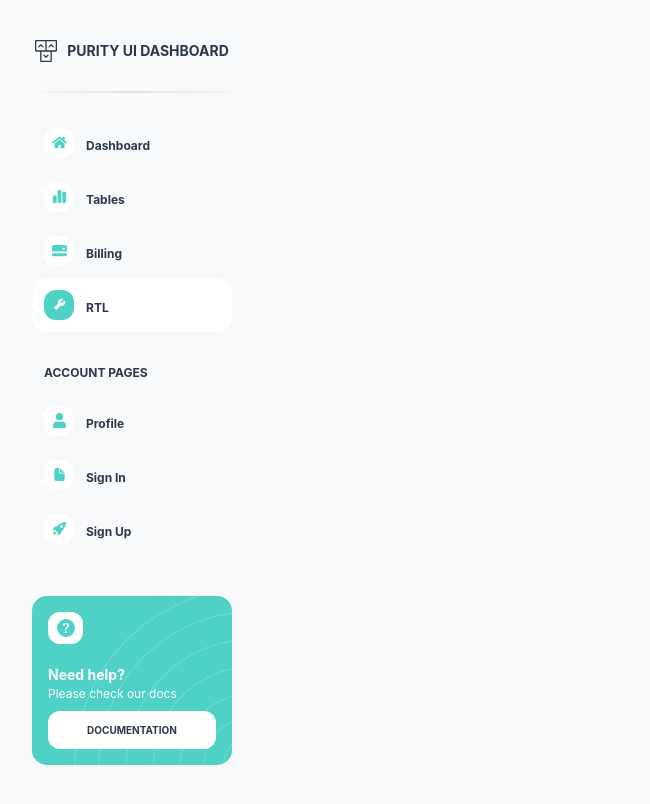
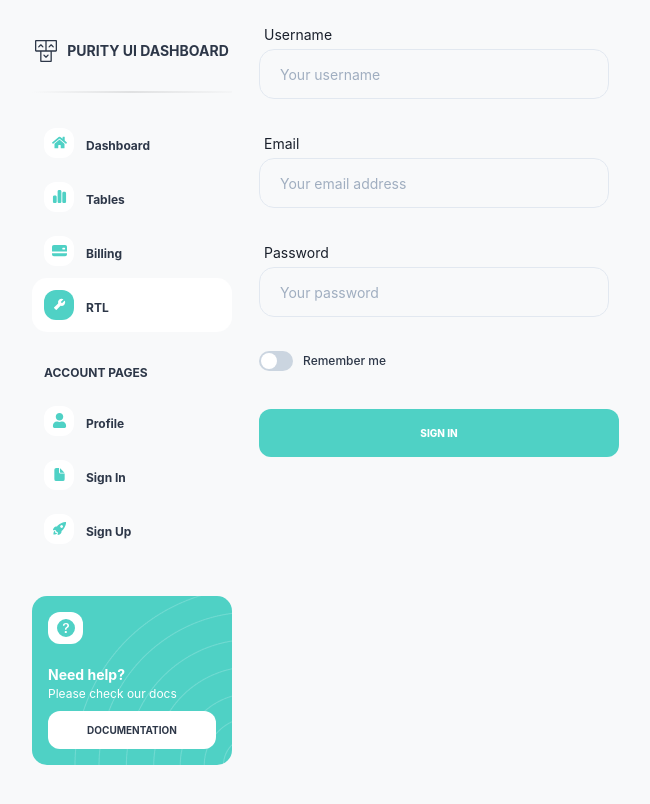
Before and after one commit to vietdo2109/intern_01, a React (Create React App) app: page /rtl in a window 1280 px wide. Shown: the top 804 px of the page, without its empty margins (8-658 px from the left). Built offline with nearby package versions, Linux system fonts and the light colour scheme.

Commit message:
form validate with react-hook-form and Joi

```diff
--- a/package.json
+++ b/package.json
@@ -4,6 +4,7 @@
   "private": true,
   "dependencies": {
     "@chakra-ui/react": "^2.8.2",
+    "@hookform/resolvers": "^3.9.0",
     "@mui/styled-engine-sc": "^6.1.1",
     "@nivo/core": "^0.87.0",
     "@nivo/line": "^0.87.0",
@@ -16,8 +17,10 @@
     "@types/react-dom": "^18.3.0",
     "formik": "^2.4.6",
     "framer-motion": "^11.5.4",
+    "joi": "^17.13.3",
     "react": "^18.3.1",
     "react-dom": "^18.3.1",
+    "react-hook-form": "^7.53.0",
     "react-icons": "^5.3.0",
     "react-router-dom": "^6.26.2",
     "react-scripts": "5.0.1",
@@ -49,5 +52,8 @@
       "last 1 firefox version",
       "last 1 safari version"
     ]
+  },
+  "devDependencies": {
+    "@hookform/devtools": "^4.3.1"
   }
 }
--- /dev/null
+++ b/src/components/forms/BasicForm.tsx
@@ -0,0 +1,165 @@
+import {
+  Flex,
+  Text,
+  Switch,
+  Box,
+  FormControl,
+  FormLabel,
+  Input,
+  Button,
+} from "@chakra-ui/react";
+import { useForm } from "react-hook-form";
+import React from "react";
+import { DevTool } from "@hookform/devtools";
+import ErrorMess from "./ErrorMess";
+import { SignUpJoiSchema } from "../../schemas";
+import { joiResolver } from "@hookform/resolvers/joi";
+
+export default function BasicForm() {
+  const form = useForm<SubmitData>({
+    resolver: joiResolver(SignUpJoiSchema),
+  });
+  const { register, control, handleSubmit, formState } = form;
+  const { errors } = formState;
+
+  interface SubmitData {
+    username: string;
+    email: string;
+    password: string;
+  }
+  const onSubmit = (data: SubmitData) => {
+    console.log(data);
+  };
+  return (
+    <Box width={"360px"}>
+      <form
+        onSubmit={handleSubmit(onSubmit)}
+        noValidate
+      >
+        <Flex
+          flexDir={"column"}
+          gap={"24px"}
+        >
+          <Flex
+            flexDir={"column"}
+            gap={"5px"}
+          >
+            <Flex flexDir={"column"}>
+              <Text
+                fontSize="14px"
+                ml="5px"
+              >
+                Username
+              </Text>
+              <Input
+                border={"1px solid #E2E8F0"}
+                width="350px"
+                height="50px"
+                borderRadius="15px"
+                mt="4px"
+                {...register("username")}
+                type="text"
+                placeholder="Your username"
+                _placeholder={{ fontSize: "14px", color: "#A0AEC0" }}
+                size="sm"
+                p="0 20px 0 20px"
+              />
+            </Flex>
+            <ErrorMess error={errors.username?.message}></ErrorMess>
+          </Flex>
+          <Flex
+            flexDir={"column"}
+            gap={"5px"}
+          >
+            <Flex flexDir={"column"}>
+              <Text
+                fontSize="14px"
+                ml="5px"
+              >
+                Email
+              </Text>
+              <Input
+                width="350px"
+                height="50px"
+                border={"1px solid #E2E8F0"}
+                borderRadius="15px"
+                mt="4px"
+                type="email"
+                {...register("email")}
+                placeholder="Your email address"
+                _placeholder={{ fontSize: "14px", color: "#A0AEC0" }}
+                size="sm"
+                p="0 20px 0 20px"
+              />
+            </Flex>
+            <ErrorMess error={errors.email?.message}></ErrorMess>
+          </Flex>
+          <Flex
+            flexDir={"column"}
+            gap={"5px"}
+          >
+            <Flex flexDir={"column"}>
+              <Text
+                fontSize="14px"
+                ml="5px"
+              >
+                Password
+              </Text>
+              <Input
+                border={"1px solid #E2E8F0"}
+                width="350px"
+                height="50px"
+                borderRadius="15px"
+                mt="4px"
+                {...register("password")}
+                type="password"
+                placeholder="Your password"
+                _placeholder={{ fontSize: "14px", color: "#A0AEC0" }}
+                size="sm"
+                p="0 20px 0 20px"
+              />
+            </Flex>
+            <ErrorMess error={errors.password?.message}></ErrorMess>
+          </Flex>
+
+          <FormControl
+            display="flex"
+            alignItems="center"
+            gap="10px"
+          >
+            <Switch
+              id="rememer-me-switch"
+              colorScheme="teal"
+            />
+            <FormLabel
+              htmlFor="rememer-me-switch"
+              mb="0"
+              fontSize="12px"
+              color="#2D3748"
+            >
+              Remember me
+            </FormLabel>
+          </FormControl>
+          <Button
+            bg="#4FD1C5"
+            size="lg"
+            borderRadius="12px"
+            mt="14px"
+            width={"100%"}
+            minH="45px"
+            type="submit"
+          >
+            <Text
+              color="#FFFFFF"
+              fontSize="10px"
+              fontWeight={"800"}
+            >
+              SIGN IN
+            </Text>
+          </Button>
+        </Flex>
+      </form>
+      <DevTool control={control} />
+    </Box>
+  );
+}
--- /dev/null
+++ b/src/components/forms/ErrorMess.tsx
@@ -0,0 +1,16 @@
+import { Text } from "@chakra-ui/react";
+import React, { ReactNode } from "react";
+
+export default function ErrorMess({ error }: { error: string | undefined }) {
+  return (
+    <Text
+      mt={"5px"}
+      ml={"5px"}
+      color={"red"}
+      fontSize={"12px"}
+      fontWeight={"400"}
+    >
+      {error}
+    </Text>
+  );
+}
--- a/src/pages/RTL.tsx
+++ b/src/pages/RTL.tsx
@@ -1,5 +1,7 @@
 import { Flex, Box } from "@chakra-ui/react";
 import Layout from "../components/Layout";
+import BasicForm from "../components/forms/BasicForm";
+
 export default function RTL() {
   return (
     <Layout>
@@ -18,7 +20,9 @@ export default function RTL() {
           gap={"24px"}
           flexDir={"column"}
         >
-          <Box h={"100vh"}></Box>
+          <Box h={"100vh"}>
+            <BasicForm />
+          </Box>
         </Flex>
       </Flex>
     </Layout>
--- a/src/pages/SignUp.tsx
+++ b/src/pages/SignUp.tsx
@@ -19,19 +19,30 @@ import { Link } from "react-router-dom";
 import BgSignUp from "../assets/images/BgSignUp.png";
 import TopNavBar from "../components/TopNavBar";
 import Footer from "../components/Footer";
-// import "./Test.css";
+import { SignUpJoiSchema } from "../schemas";
+import { joiResolver } from "@hookform/resolvers/joi";
+import { useForm } from "react-hook-form";
+import ErrorMess from "../components/forms/ErrorMess";
+
+interface NewAccount {
+  username: string;
+  email: string;
+  password: string;
+  repeat_password: string;
+}
 
 export default function SignUp() {
-  const [username, setUserName] = React.useState("");
-  const [email, setEmail] = React.useState("");
-  const [password, setPassword] = React.useState("");
-  const handleUsernameChange = (event: React.ChangeEvent<HTMLInputElement>) =>
-    setUserName(event.target.value);
-  const handleEmailChange = (event: React.ChangeEvent<HTMLInputElement>) =>
-    setEmail(event.target.value);
-  const handlePasswordChange = (event: React.ChangeEvent<HTMLInputElement>) =>
-    setPassword(event.target.value);
+  const {
+    register,
+    handleSubmit,
+    formState: { errors },
+  } = useForm<NewAccount>({
+    resolver: joiResolver(SignUpJoiSchema),
+  });
 
+  const onSubmit = (data: NewAccount) => {
+    console.log(data);
+  };
   const iconBg = "#2D3748";
   return (
     <Flex
@@ -108,12 +119,13 @@ export default function SignUp() {
         </Flex>
 
         {/* card */}
+        <form onSubmit={handleSubmit(onSubmit)}>
           <Flex
             mt="60px"
             alignItems="center"
             justifyContent="center"
             mb="60px"
-          minHeight="715px"
+            minHeight="915px"
             minWidth="400px"
             width="450px"
             borderRadius="15px"
@@ -229,16 +241,18 @@ export default function SignUp() {
                 <Input
                   width="350px"
                   height="50px"
-                border="1px solid #E2E8F0"
+                  border={
+                    errors.username ? "1px solid red" : "1px solid #E2E8F0"
+                  }
                   borderRadius="15px"
                   mt="4px"
-                value={username}
-                onChange={handleUsernameChange}
+                  {...register("username")}
                   placeholder="Your full name"
                   _placeholder={{ fontSize: "14px", color: "#A0AEC0" }}
                   p="0 20px 0 20px"
                   size="sm"
                 />
+                <ErrorMess error={errors.username?.message} />
               </Box>
               <Box>
                 <Text
@@ -251,16 +265,16 @@ export default function SignUp() {
                 <Input
                   width="350px"
                   height="50px"
-                border="1px solid #E2E8F0"
+                  border={errors.email ? "1px solid red" : "1px solid #E2E8F0"}
                   borderRadius="15px"
                   mt="4px"
-                value={email}
-                onChange={handleEmailChange}
+                  {...register("email")}
                   placeholder="Your email address"
                   _placeholder={{ fontSize: "14px", color: "#A0AEC0" }}
                   size="sm"
                   p="0 20px 0 20px"
                 />
+                <ErrorMess error={errors.email?.message} />
               </Box>
               <Box>
                 <Text
@@ -271,18 +285,48 @@ export default function SignUp() {
                   Password
                 </Text>
                 <Input
+                  type="password"
                   width="350px"
                   height="50px"
-                border="1px solid #E2E8F0"
+                  border={
+                    errors.password ? "1px solid red" : "1px solid #E2E8F0"
+                  }
                   borderRadius="15px"
                   mt="4px"
-                value={password}
-                onChange={handlePasswordChange}
+                  {...register("password")}
                   placeholder="Your password"
                   _placeholder={{ fontSize: "14px", color: "#A0AEC0" }}
                   size="sm"
                   p="0 20px 0 20px"
-              />
+                />{" "}
+                <ErrorMess error={errors.password?.message} />
+              </Box>
+              <Box>
+                <Text
+                  fontSize="14px"
+                  color={iconBg}
+                  ml="5px"
+                >
+                  Re-enter your password
+                </Text>
+                <Input
+                  width="350px"
+                  type="password"
+                  height="50px"
+                  border={
+                    errors.repeat_password
+                      ? "1px solid red"
+                      : "1px solid #E2E8F0"
+                  }
+                  borderRadius="15px"
+                  mt="4px"
+                  {...register("repeat_password")}
+                  placeholder="re-enter your password"
+                  _placeholder={{ fontSize: "14px", color: "#A0AEC0" }}
+                  size="sm"
+                  p="0 20px 0 20px"
+                />{" "}
+                <ErrorMess error={errors.repeat_password?.message} />
               </Box>
               <FormControl
                 display="flex"
@@ -308,6 +352,7 @@ export default function SignUp() {
                 size="lg"
                 borderRadius="12px"
                 mt="14px"
+                type="submit"
               >
                 <Text
                   color="#FFFFFF"
@@ -341,7 +386,7 @@ export default function SignUp() {
               </Text>
             </Flex>
           </Flex>
-
+        </form>
         <Box w={"60%"}>
           <Footer />
         </Box>
--- a/src/schemas/index.ts
+++ b/src/schemas/index.ts
@@ -1,18 +1,21 @@
 import * as Yup from "yup";
-
-export const signUpSchema = Yup.object().shape({
-  fullName: Yup.string()
-    .min(2, "Too Short!")
-    .max(50, "Too Long!")
-    .required("Required"),
-  password: Yup.string()
-    .min(2, "Too Short!")
-    .max(50, "Too Long!")
-    .required("Required"),
-  email: Yup.string().email("Invalid email").required("password equired"),
-});
+import * as Joi from "joi";
 
 export const loginFormSchema = Yup.object().shape({
   password: Yup.string().required("Required"),
   email: Yup.string().email("Invalid email").required("Email required"),
 });
+
+export const SignUpJoiSchema = Joi.object({
+  username: Joi.string().alphanum().min(3).max(30).required(),
+  password: Joi.string()
+    .pattern(new RegExp("^(?=.*[A-Za-z])(?=.*d)[A-Za-zd]{8,}$"))
+    .message("contains at least eight characters, one letter and one number"),
+  repeat_password: Joi.valid(Joi.ref("password")).required().messages({
+    "any.only": "Passwords must match",
+  }),
+  email: Joi.string().email({
+    minDomainSegments: 2,
+    tlds: { allow: ["com", "net"] },
+  }),
+}).with("password", "repeat_password");
```
Also changed, not shown: 1 other file (tests, documents, lock files or other folders). Lines whose indentation alone changed are shown as unchanged.
